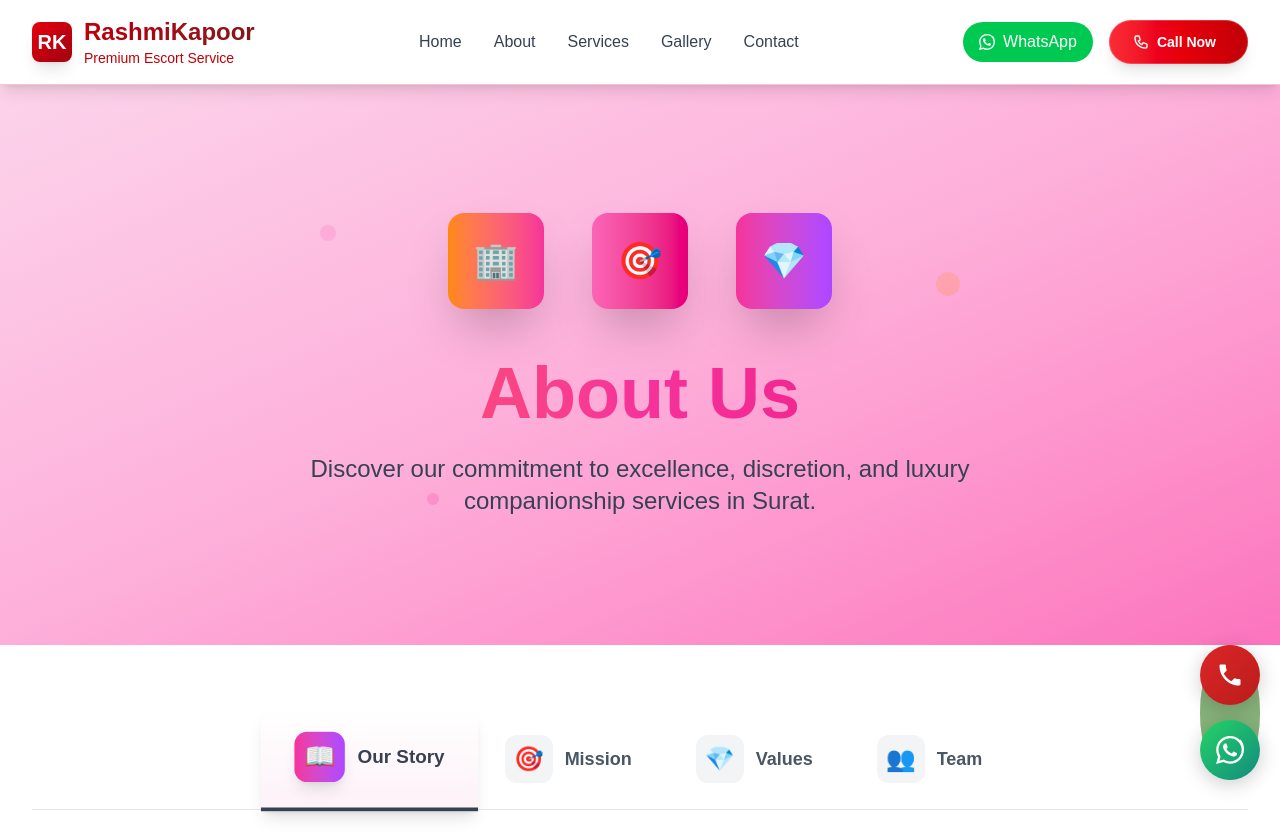
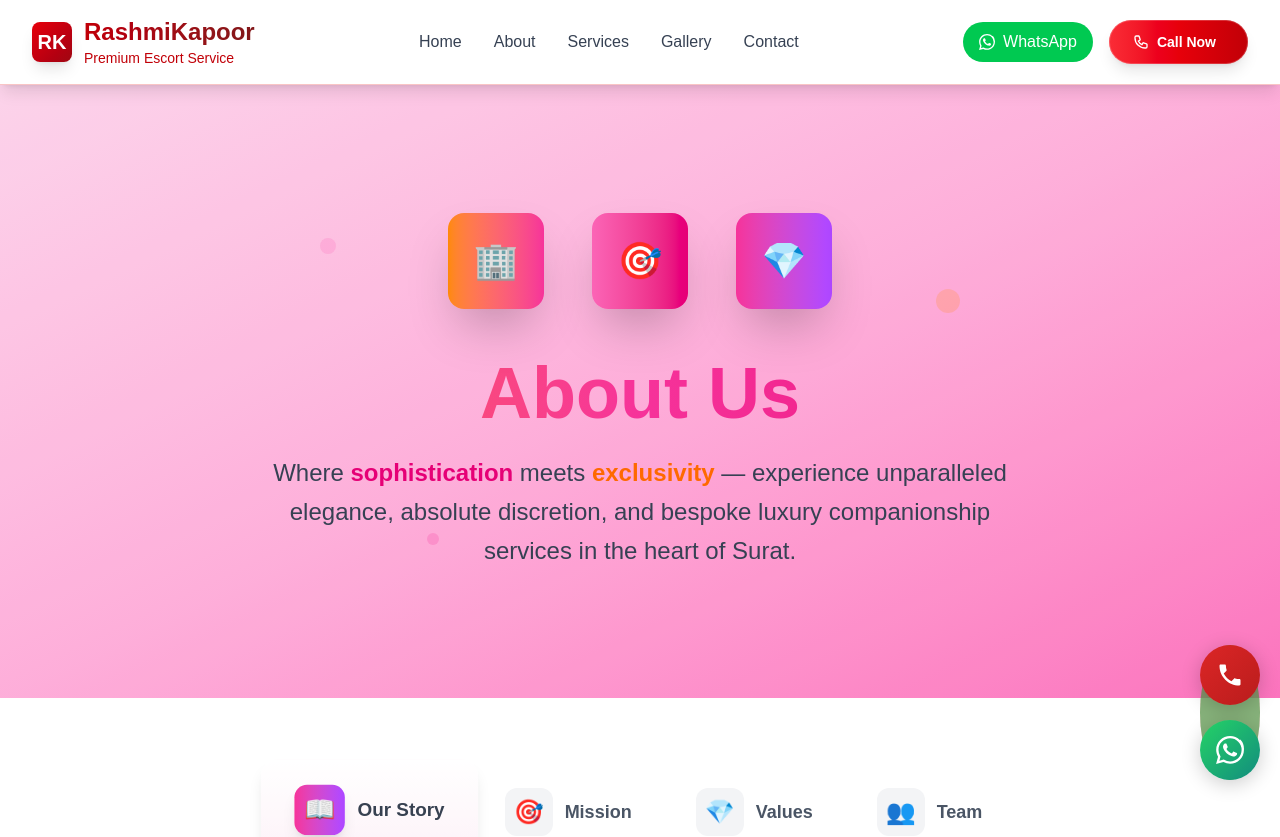
Before and after one commit to anshmydigitalcrown-ui/surat, a Next.js app: page /about in a window 1280 px wide. Shown: the top 837 px of the page. Built offline with nearby package versions, Linux system fonts and the light colour scheme.

Commit message:
Update about page hero section with stylish text

```diff
--- a/src/app/about/page.tsx
+++ b/src/app/about/page.tsx
@@ -33,8 +33,8 @@ export default function About() {
           </div>
 
           <h1 className="text-5xl md:text-7xl font-bold mb-6 animate-fadeInUp bg-gradient-to-r from-orange-500 via-pink-500 to-pink-600 bg-clip-text text-transparent">About Us</h1>
-          <p className="text-xl md:text-2xl text-gray-700 max-w-3xl mx-auto animate-fadeInUp">
-            Discover our commitment to excellence, discretion, and luxury companionship services in Surat.
+          <p className="text-xl md:text-2xl text-gray-700 max-w-3xl mx-auto animate-fadeInUp leading-relaxed">
+            Where <span className="font-semibold text-pink-600">sophistication</span> meets <span className="font-semibold text-orange-500">exclusivity</span> — experience unparalleled elegance, absolute discretion, and bespoke luxury companionship services in the heart of Surat.
           </p>
         </div>
 
```
